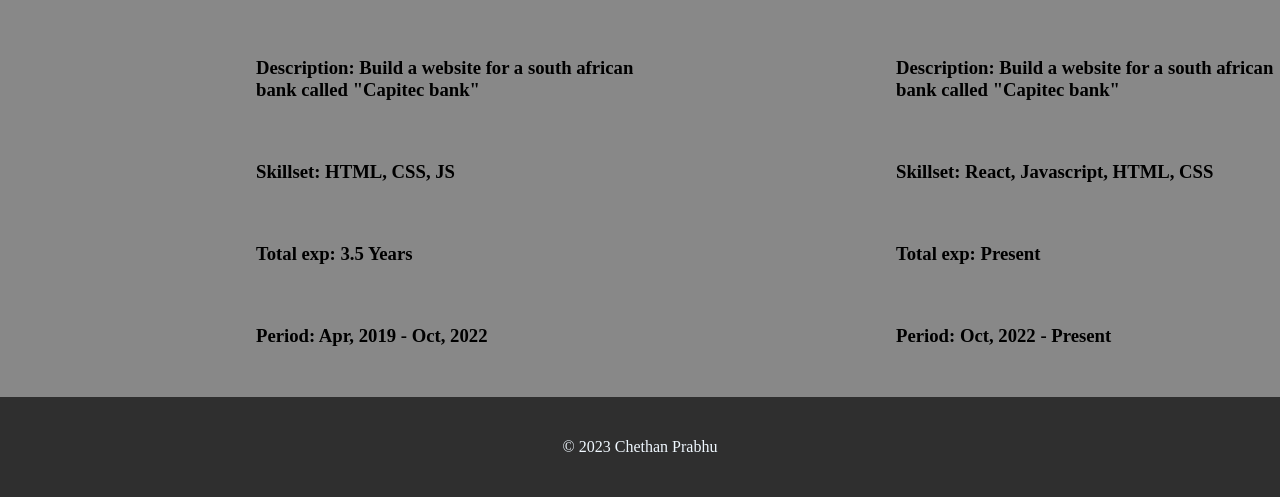
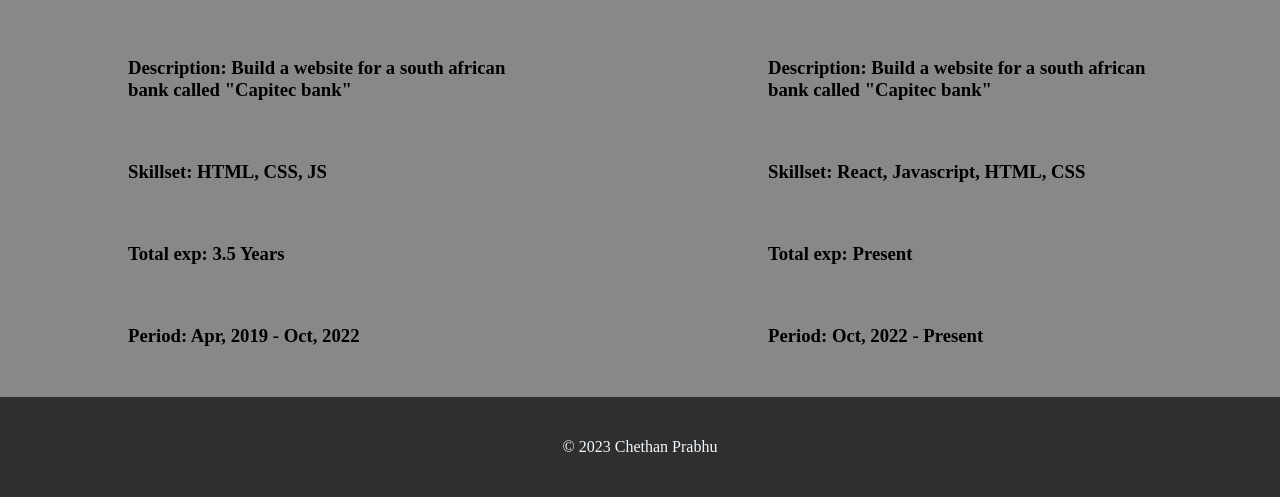
Before and after one commit to chethanprabhu/Portfolio, a plain HTML site: page index.html in a window 1280 px wide. Shown: the part 1838-2335 px from the top of the page. Drawn offline with Linux system fonts and the light colour scheme.

Commit message:
fixed experience padding issue

```diff
--- a/styles.css
+++ b/styles.css
@@ -85,7 +85,8 @@
 .company {
     padding-top: 50px;
     width: 45%;
-    padding-left: 20%;
+    padding-left: 10%;
+    padding-right: 10%;
 }
 
 .footer {
```
